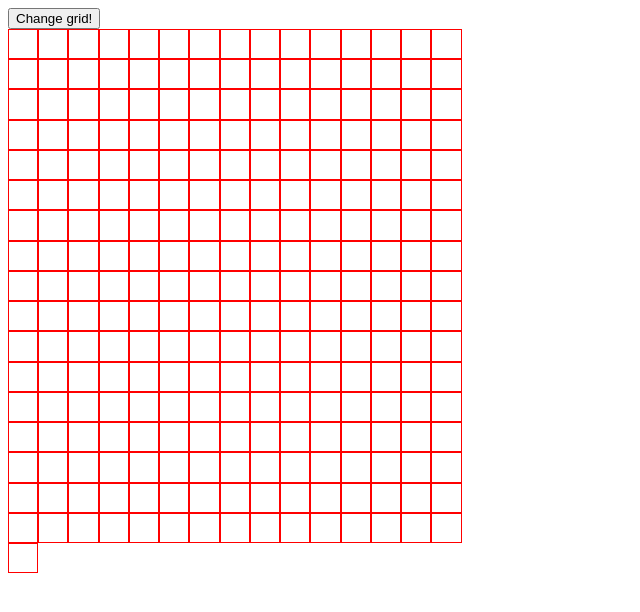
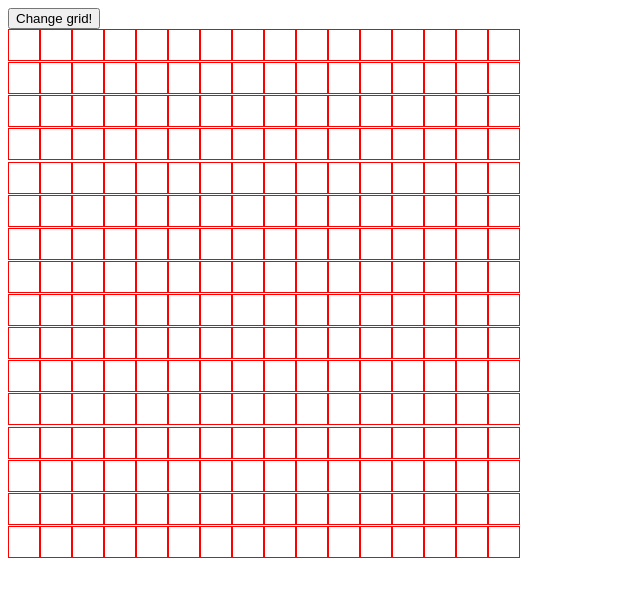
Before and after one commit to mahjeehung/Etch-a-Sketch, a plain HTML site: page index.html in a window 1280 px wide. Shown: the whole page, without its empty margins (0-640 px from the left). Drawn offline with Linux system fonts and the light colour scheme.

Commit message:
Fix div sizing
Fixed div sizing by removing x+1

```diff
--- a/js.js
+++ b/js.js
@@ -1,14 +1,5 @@
 const container = document.getElementsByClassName("container");
 const btn = document.getElementById('btn');
-function resetGrid(x){
-    for (let i = 0; i < x**2; i++) {
-    const div = document.createElement('div')
-    div.className = 'div'
-    div.style.width=`${(480/(x+1))}px`;
-    div.style.height=`${(480/(x+1))}px`;
-    document.getElementsByClassName('container')[0].appendChild(div)}
-
-    let DIV = Array.from(document.getElementsByClassName("div"));
 
 function divMouseEnter(e){
   e.target.style.backgroundColor="blue";
@@ -17,12 +8,19 @@ function resetGrid(x){
   e.target.style.backgroundColor="yellow";
 }
 
-  let donald = Math.floor((window.innerWidth-50)/x);
+function resetGrid(x){
+    for (let i = 0; i < x**2; i++) {
+    const div = document.createElement('div');
+    div.className = 'div';
+    div.style.width=`${(480/(x))}px`;
+    div.style.height=`${(480/(x))}px`;
+    document.getElementsByClassName('container')[0].appendChild(div)};
+
+    let DIV = Array.from(document.getElementsByClassName("div"));
+
     for (var k = 0; k < DIV.length; k++) {
     DIV[k].addEventListener('mouseenter', divMouseEnter);
     DIV[k].addEventListener('mouseleave', divMouseLeave);
-    // DIV[k].style.minHeight=`${donald}px`;
-    // DIV[k].style.minWidth=`${donald}px`;
 }
 }
 
@@ -38,8 +36,10 @@ function removeElementsByClass(y){
 function newGrid(){
   let x = prompt ('Please enter number for new grid','1');
   if (x>100||x<1){alert('please enter a number between 1-100')}
+  else {
     removeElementsByClass('div');
     resetGrid(x);
   }
+}
 
 btn.addEventListener('click', newGrid)
--- a/style.css
+++ b/style.css
@@ -1,8 +1,8 @@
 .container {
     display: flex;
     flex-wrap: wrap;
-    width: 480px;
-    height: 480px;
+    width: 530px;
+    height: 530px;
 }
 
 .div {
```
Lines whose indentation alone changed are shown as unchanged.
